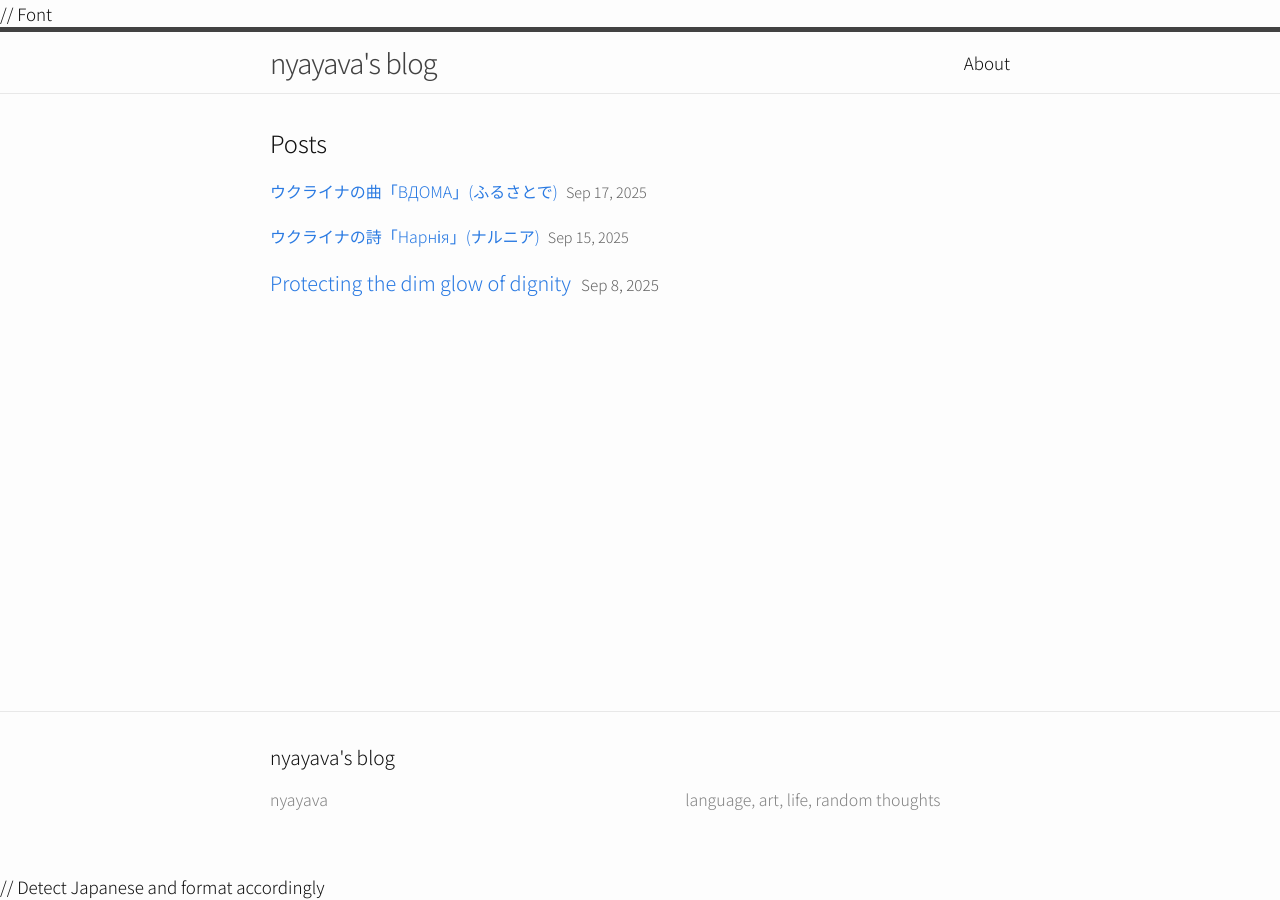
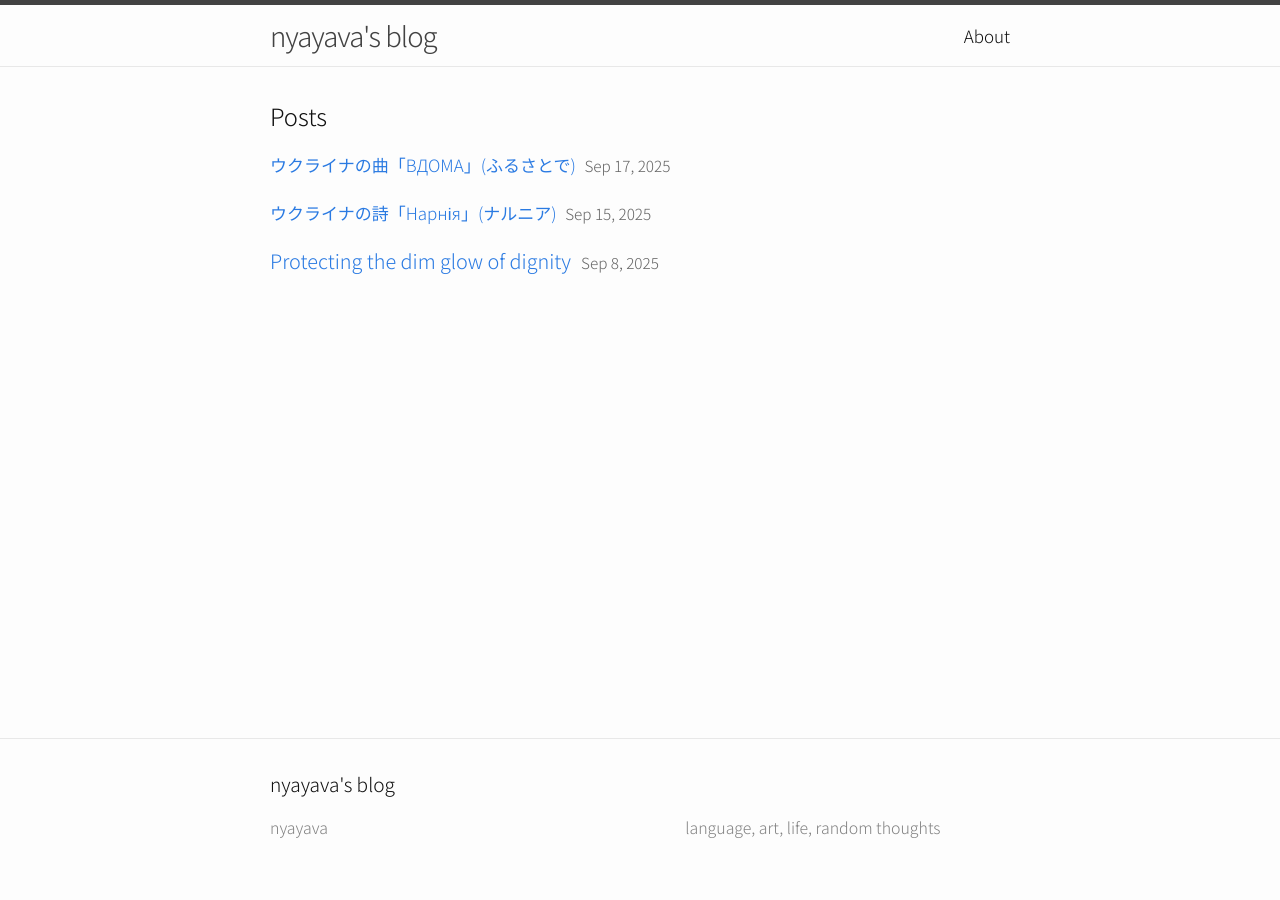
Before and after one commit to nyayava/nyayava.github.io, a Jekyll site: the page built from index.md, in a window 1280 px wide. Built offline with Jekyll 4.4.1, drawn with Linux system fonts in a browser that asks for light colours; some web fonts are replaced.

Commit message:
fixed extra words thaat appeared on header and footer

```diff
--- a/_includes/head.html
+++ b/_includes/head.html
@@ -12,7 +12,7 @@
 
 
 
-// Font
+<!-- // Font  -->
 <!-- Preconnect once -->
 <link rel="preconnect" href="https://fonts.googleapis.com">
 <link rel="preconnect" href="https://fonts.gstatic.com" crossorigin>
--- a/_layouts/default.html
+++ b/_layouts/default.html
@@ -20,7 +20,7 @@
 </html>
 
 
-// Detect Japanese and format accordingly
+<!-- // Detect Japanese and format accordingly  -->
 <!-- <script>
   document.addEventListener("DOMContentLoaded", function () {
     const japaneseRegex = /[\u3000-\u303F\u3040-\u309F\u30A0-\u30FF\u4E00-\u9FFF]/;
--- a/_sass/minima.scss
+++ b/_sass/minima.scss
@@ -31,7 +31,7 @@ $table-text-align: left !default;
 :lang(ja) {
   font-family: 'Noto Sans JP', sans-serif;
   font-weight: 300;
-  font-size: 16px;
+  font-size: 17px;
   line-height: 1.8;
 }
 
```
Also changed, not shown: 9 other files.
